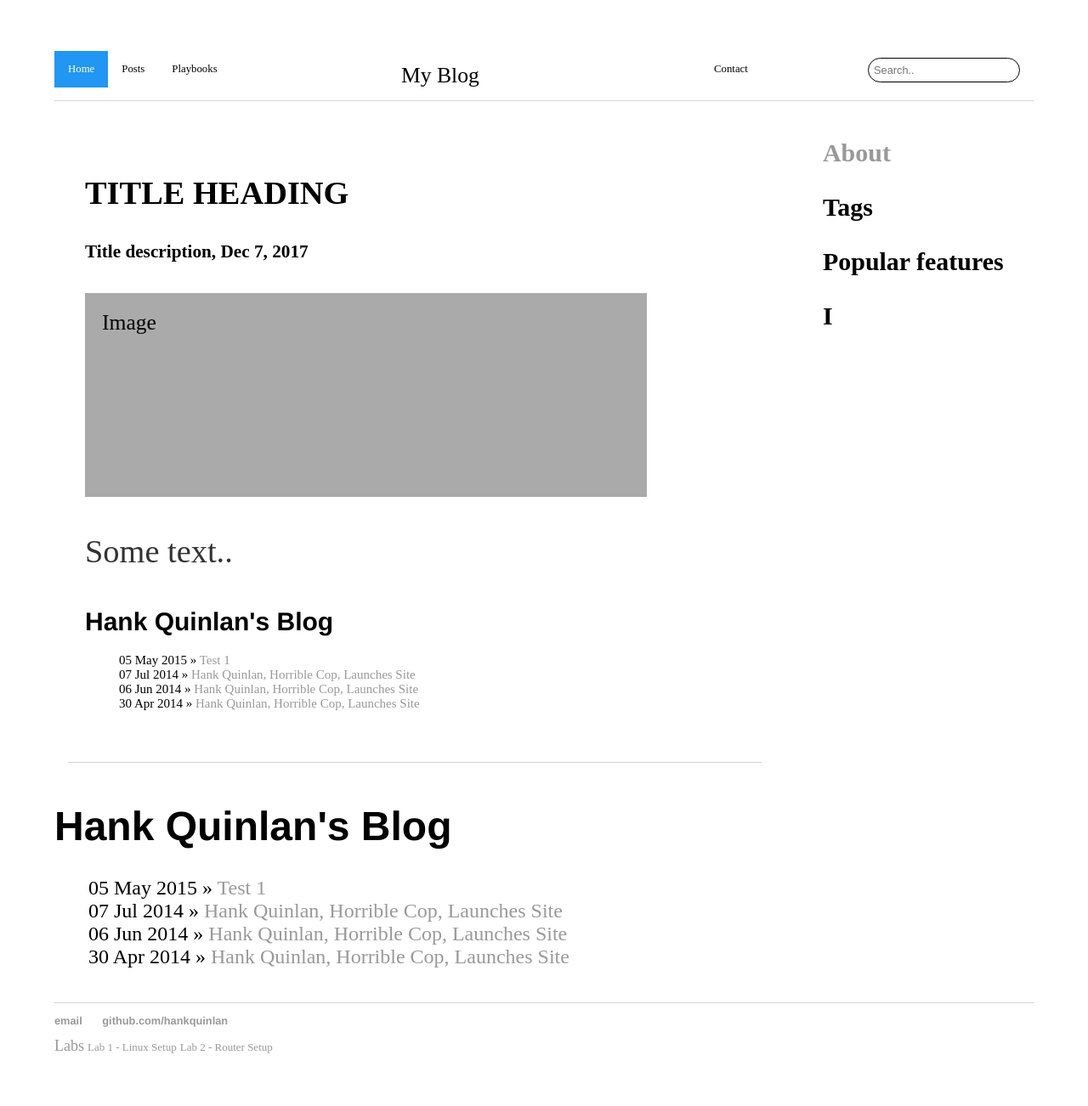
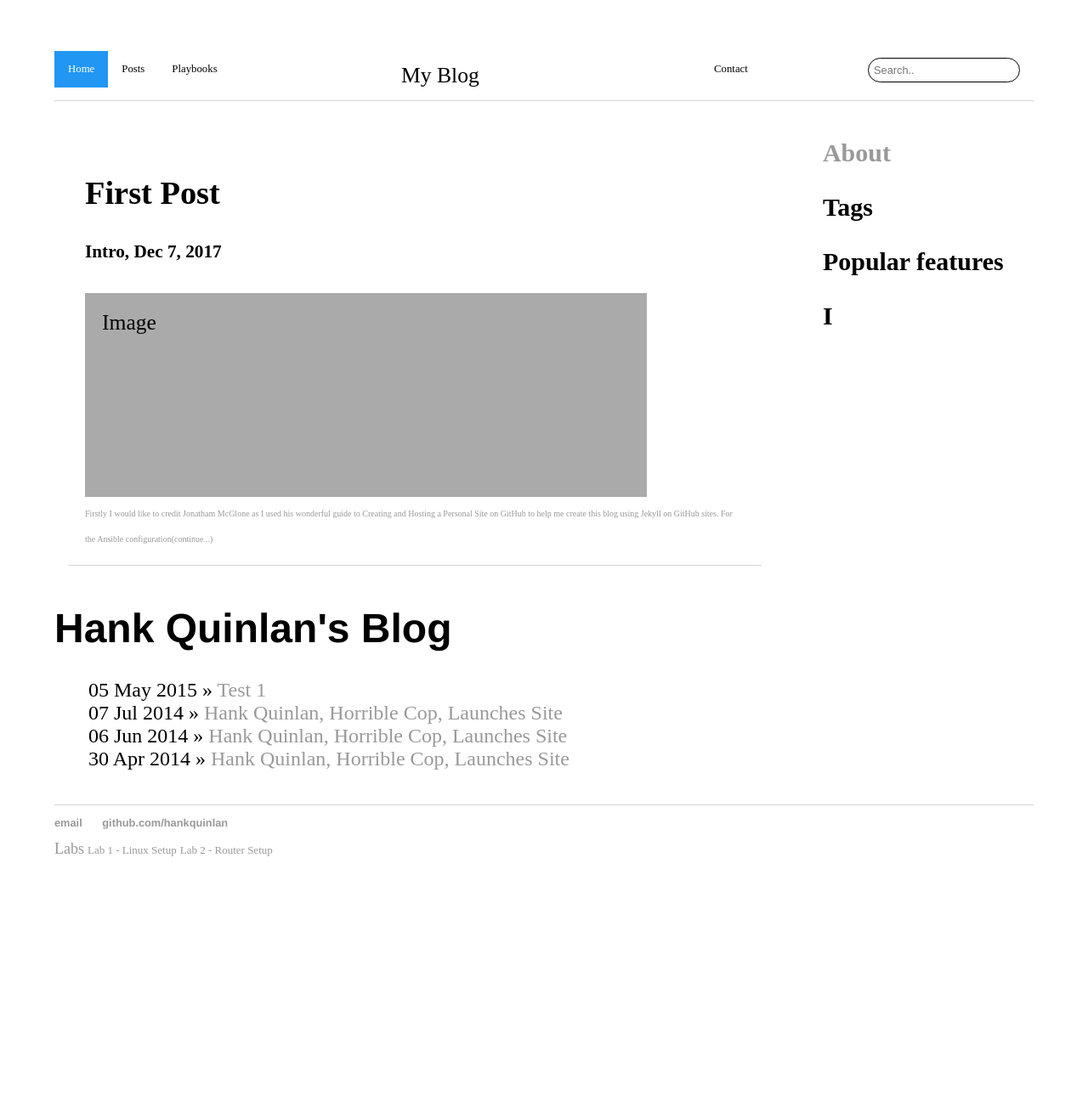
Before and after one commit to billparry99/billparry99.github.io, a Jekyll site: the page built from blog/index.html, in a window 1280 px wide. Shown: the whole page at 85% size. Built offline with Jekyll 4.4.1, drawn with Linux system fonts in a browser that asks for light colours; after the commit the page ends 1070 px from its top, so only the background shows below that.

Commit message:
Update default.html

```diff
--- a/_layouts/default.html
+++ b/_layouts/default.html
@@ -47,11 +47,10 @@
 				  	<!-- This is the main feature -->
 
 					<div class="card">
-					      <h2>TITLE HEADING</h2>
-					      <h5>Title description, Dec 7, 2017</h5>
+					      <h2>First Post</h2>
+					      <h5>Intro, Dec 7, 2017</h5>
 					      <div class="fakeimg" style="height:200px;">Image</div>
-					      <p>Some text..</p>
-						<font size="1.5em">{{ content }}</font>
+					     	<a href="https://billparry99.github.io/2014/04/30/hank-quinlan-site-launched.html"><font size="1.5em">Firstly I would like to credit Jonatham McGlone as I used his wonderful guide to Creating and Hosting a Personal Site on GitHub to help me create this blog using Jekyll on GitHub sites. For the Ansible configuration(continue...)</font></a>
 					</div>
 
 						<!--make this 2 sub columns -->
```
